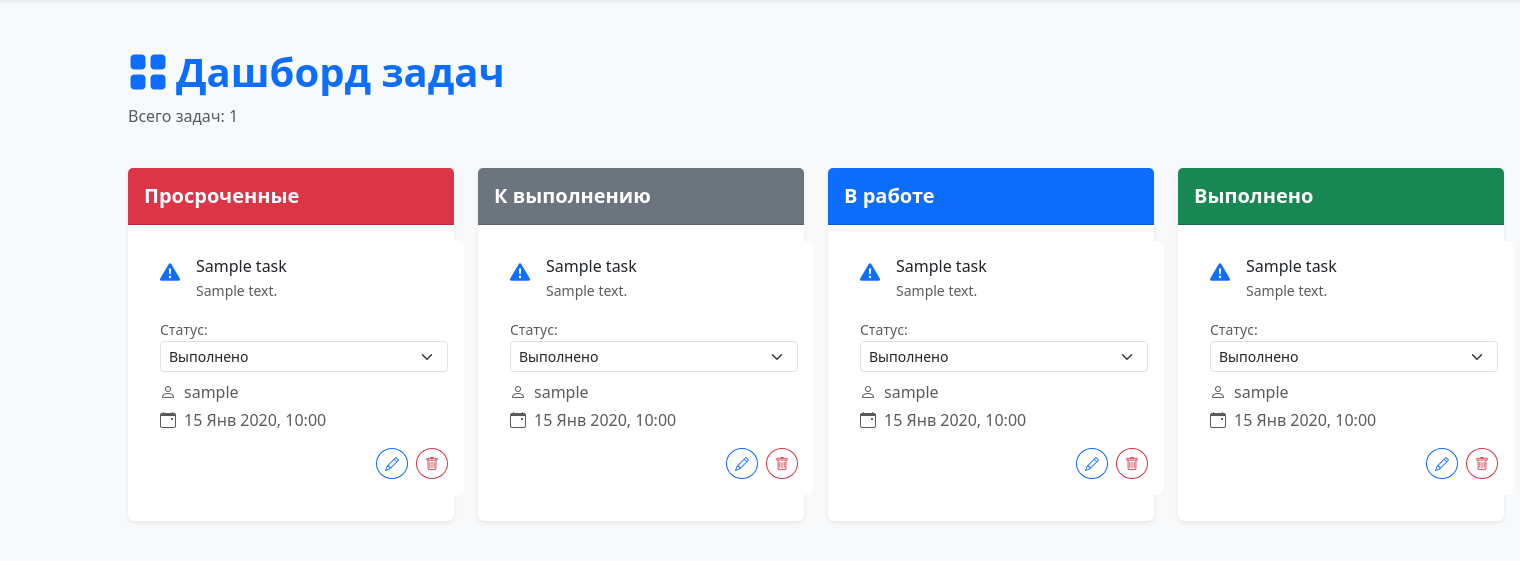
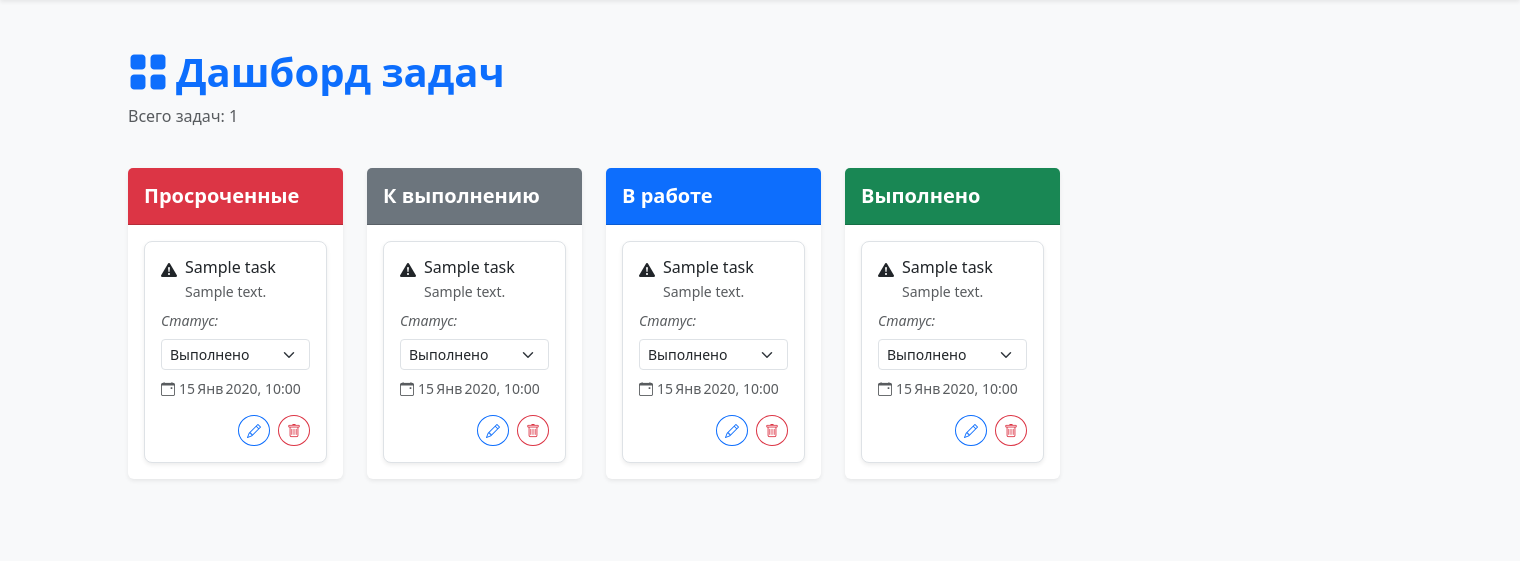
Before and after one commit to ivanlbdv/taskflow, a Django app: template taskflow/templates/tasks/dashboard.html in a window 1520 px wide. Shown: the part 56-617 px from the top of the page. Run offline with Django 3.2, Linux system fonts and the light colour scheme; the template is opened without the code that fills it: most values are stand-ins (such as "Sample title", 1, 10 or a date in 2020).

Commit message:
version 3

```diff
--- a/taskflow/templates/tasks/dashboard.html
+++ b/taskflow/templates/tasks/dashboard.html
@@ -1,4 +1,5 @@
 {% extends 'base.html' %}
+{% load static %}
 
 {% block title %}Дашборд задач | TaskFlow{% endblock %}
 
@@ -71,22 +72,4 @@
         </div>
     </div>
 
-    <!-- Стили для карточек -->
-    <style>
-        .task-column {
-            min-width: 300px;
-            max-width: 350px;
-        }
-
-        .task-card {
-            border-radius: 8px;
-            margin-bottom: 10px;
-            transition: all 0.2s ease;
-        }
-
-        .task-card:hover {
-            transform: translateY(-2px);
-            box-shadow: 0 4px 12px rgba(0, 0, 0, 0.1);
-        }
-    </style>
 {% endblock %}
--- a/taskflow/templates/tasks/task_card.html
+++ b/taskflow/templates/tasks/task_card.html
@@ -1,33 +1,46 @@
 {% load static %}
-
-<div class="task-card bg-white p-3" style="width: 320px; min-width: 320px; max-width: 320px;">
-    <!-- Верхняя часть с приоритетом и названием -->
-    <div class="d-flex align-items-start">
-        <!-- Значок приоритета -->
-        <div class="me-3 align-self-start">
+<div class="task-card bg-white border rounded-3 shadow-sm p-3" style="min-width: 0; width: 100%;">
+    <!-- Верхняя часть: приоритет + заголовок -->
+    <div class="d-flex align-items-start mb-2">
+        <!-- Приоритет -->
+        <div class="me-2 flex-shrink-0">
             {% if task.priority == 'high' %}
-                <i class="bi bi-exclamation-triangle-fill text-danger fs-5"></i>
+                <i class="bi bi-exclamation-triangle-fill priority-high fs-6"></i>
             {% elif task.priority == 'medium' %}
-                <i class="bi bi-exclamation-triangle-fill text-warning fs-5"></i>
+                <i class="bi bi-exclamation-triangle-fill priority-medium fs-6"></i>
             {% else %}
-                <i class="bi bi-exclamation-triangle-fill text-primary fs-5"></i>
+                <i class="bi bi-exclamation-triangle-fill priority-low fs-6"></i>
             {% endif %}
         </div>
 
-        <!-- Название и описание задачи -->
-        <div>
-            <h6 class="mb-1">{{ task.title }}</h6>
+        <!-- Заголовок и описание -->
+        <div class="w-100">
+            <h6 class="
+                mb-1 fs-6 font-weight-normal line-height-sm
+                task-title
+                {% if task.priority == 'high' %}
+                    priority-high
+                {% elif task.priority == 'medium' %}
+                    priority-medium
+                {% else %}
+                    priority-low
+                {% endif %}
+            " style="word-wrap: break-word; white-space: normal;">
+                {{ task.title }}
+            </h6>
             {% if task.description %}
-                <p class="text-muted small mb-2">{{ task.description|truncatewords:20 }}</p>
+                <p class="text-muted small mb-0 mt-1">
+                    {{ task.description|truncatewords:15|linebreaksbr }}
+                </p>
             {% endif %}
         </div>
     </div>
 
-    <!-- Нижняя часть с метаинформацией -->
-    <div class="d-flex flex-column mt-2">
-        <!-- Статус задачи -->
+    <!-- Нижняя часть: метаданные -->
+    <div class="small text-muted">
+        <!-- Статус -->
         <div class="mb-2">
-            <label class="text-muted small">Статус:</label>
+            <label class="form-label fst-italic">Статус:</label>
             <select class="form-select form-select-sm" id="status-select-{{ task.pk }}">
                 <option value="todo" {% if task.status == 'todo' %}selected{% endif %}>К выполнению</option>
                 <option value="in_progress" {% if task.status == 'in_progress' %}selected{% endif %}>В работе</option>
@@ -35,30 +48,20 @@
                 <option value="overdue" {% if task.status == 'overdue' %}selected{% endif %}>Просрочено</option>
             </select>
         </div>
-
-        <!-- Автор задачи -->
-        <div class="d-flex align-items-center mb-1 text-muted">
-            <i class="bi bi-person me-2"></i>
-            <span>{{ task.user.get_full_name|default:task.user.username }}</span>
-        </div>
-
         <!-- Дата выполнения -->
-        <div class="d-flex align-items-center text-muted">
-            <i class="bi bi-calendar-event me-2"></i>
-            <span>{{ task.due_date|date:"d M Y, H:i" }}</span>
+        <div class="d-flex align-items-center mb-1">
+            <i class="bi bi-calendar-event me-1"></i>
+            <span>{{ task.due_date|date:"d M Y, H:i" }}</span>
         </div>
     </div>
 
     <!-- Кнопки управления -->
     <div class="d-flex justify-content-end mt-3">
-        <!-- Кнопка редактирования -->
         <a href="{% url 'task_update' task.pk %}"
            class="btn btn-sm btn-outline-primary rounded-circle me-2">
             <i class="bi bi-pencil"></i>
         </a>
-
-        <!-- Форма удаления -->
-        <form method="post" action="{% url 'task_delete' task.pk %}" style="display:inline;">
+        <form method="post" action="{% url 'task_delete' task.pk %}" style="display: inline;">
             {% csrf_token %}
             <button type="submit"
                     class="btn btn-sm btn-outline-danger rounded-circle"
```
Also changed, not shown: taskflow/tasks/models.py (+41 -30 lines), taskflow/tasks/views.py (+40 -61 lines), taskflow/templates/tasks/analytics.html (+3 -37 lines), taskflow/templates/tasks/task_form.html (+0 -22 lines), taskflow/tasks/migrations/0005_alter_task_priority.py (added), taskflow/tasks/migrations/0006_alter_task_priority.py (added).
